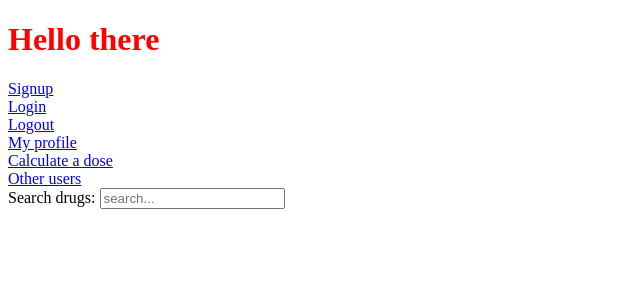
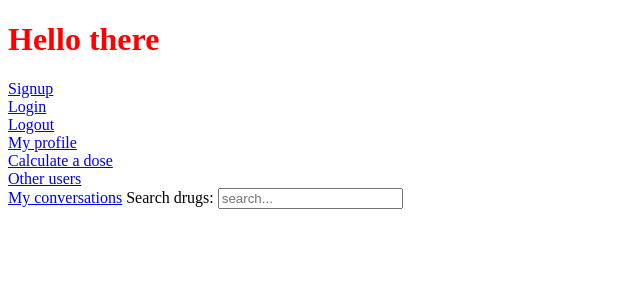
Before and after one commit to StaceyCarter/vet_calc, a Flask app: page / in a window 1280 px wide. Shown: the top 300 px of the page, without its empty margins (0-640 px from the left). Run offline with Flask 2, Linux system fonts and the light colour scheme; data that the repository does not hold is empty.

Commit message:
conversation page added to view all open conversations

```diff
--- a/server.py
+++ b/server.py
@@ -29,7 +29,7 @@ from werkzeug.security import generate_password_hash, check_password_hash
 
 from werkzeug.utils import secure_filename
 
-from flask_socketio import SocketIO, Namespace, join_room, leave_room, send, emit
+from flask_socketio import SocketIO, Namespace, join_room, leave_room, send, emit, rooms
 
 
 # Creates an instance of a Flask object
@@ -516,8 +516,6 @@ def check_or_create_conversation(user_id):
         # As soon as the conversation has been added to the database, query the database for the conversation.
         conversation = Conversation.query.filter((Conversation.messager_1 == bigger) & (Conversation.messager_2 == lower)).first()
 
-    print('\n\n\n\n\n\n CONVO ID: ', conversation.id)
-
     return redirect(f'/chat/messages/{conversation.id}')
 
     ## This function needs to pass to another, unique chat window tied to this specific conversation.
@@ -542,27 +540,22 @@ def chat(conversation_id):
                            name = f'{fname} {lname}',
                            previous_messages= previous_messages)
 
-# def messageReceived(methods=['GET', 'POST']):
-#     print('message received!')
-#
-# @socketio.on('my_event')
-# def handle_custom_event(json, methods=['GET', 'POST']):
-#     print('received event: ', str(json))
-#     emit('my_response', json, callback=messageReceived)
-#
-# @socketio.on('connect')
-# def test_connection():
-#     emit('my_response', {'message  ' : 'Connected'})
-#
-# @socketio.on('disconnect')
-# def test_disconnection():
-#     print('DISCONNECTED')
+@app.route('/conversations')
+def list_conversations():
+
+    conversations = Conversation.query.filter((Conversation.messager_1 == current_user.id) | (Conversation.messager_2 == current_user.id)).all()
+
+
+    return render_template('conversations.html',
+                           conversations=conversations,
+                           current=current_user.id)
+
 
 @socketio.on('join')
 def on_join(data):
     username = current_user.username
     room = data['room']
-    print('\n\n\n\n\n\n\n ROOOOOMMMM: ', room)
+
     join_room(room)
     emit('my_response', {'data' : username + ' has entered the room.'}, room=room)
 
@@ -581,6 +574,8 @@ def send_message(data):
     db.session.commit()
 
     room = data['room']
+
+    print("\n\n\n\n\n\n ROOOMS: ", rooms())
 
     # Sets the username to be the person who is logged in.
     data['username'] = current_user.username
--- a/templates/homepage.html
+++ b/templates/homepage.html
@@ -31,6 +31,8 @@
 
 <br>
 
+<a href="conversations">My conversations</a>
+
 Search drugs:
 <input type="text" placeholder="search..." id="search">
 <div id="results"></div>
```
Also changed, not shown: templates/conversations.html (added, +17 -0 lines).
